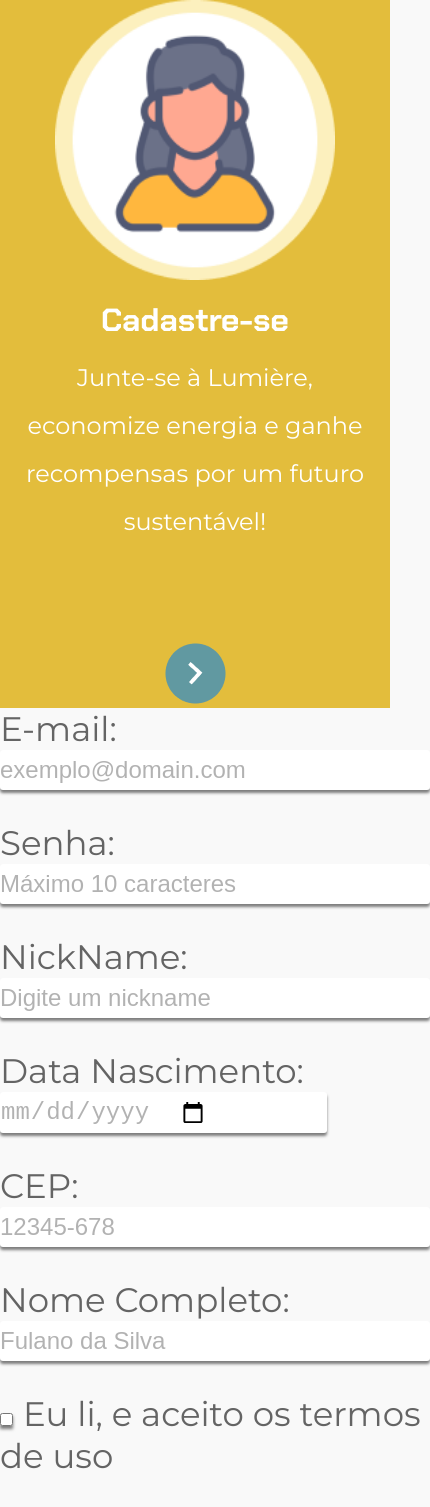
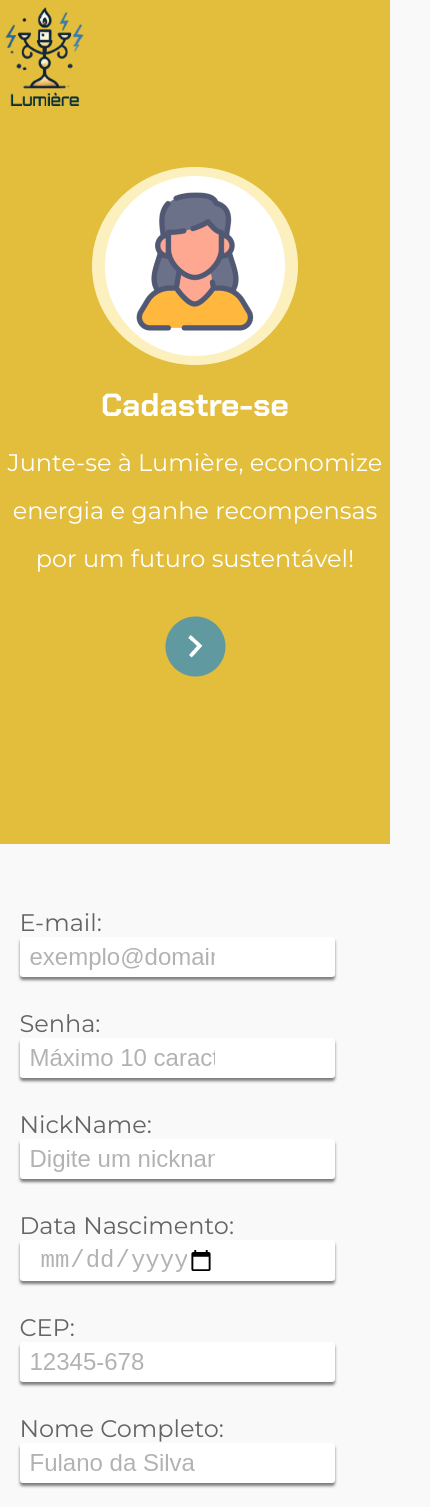
Before and after one commit to Laura-Cintra/Lumiere, a Next.js app: page /cadastro in a window 390 px wide. Shown: the top 1507 px of the page, 430 px wide, since content can reach past the window. Built offline with nearby package versions, Linux system fonts and the light colour scheme.

Commit message:
update responsividade

```diff
--- a/src/app/cadastro/page.tsx
+++ b/src/app/cadastro/page.tsx
@@ -8,6 +8,7 @@
 import Image from 'next/image'
 import { CadastroProps } from '@/types'
 import { useRouter } from 'next/navigation'
+import Link from 'next/link'
 
 
 export default function Cadastro() {
@@ -64,13 +65,15 @@
 	<DivCadastro>
 
 		<DivCadastroEsq>
-			{/* <div className='logo'>
-				<Image src={logo_certa} alt='Logo Lumiere'/>
-			</div> */}
+			<div className='logo'>
+				<Link href={"/"}>
+					<Image src={logo_certa} alt='Logo Lumiere'/>
+				</Link>
+			</div>
 			<Image src={perfil_logo} alt='Ícone de uma mulher em estilo cartoon' className='image'/>
 			<h2>Cadastre-se</h2>
 			<p>Junte-se à Lumière, economize energia e ganhe recompensas por um futuro sustentável!</p>
-			<button><Image src={btn_seta} alt='Botão de um círculo com uma seta para direita'/></button>
+			<Image src={btn_seta} alt='Botão de um círculo com uma seta para direita'/>
 		</DivCadastroEsq>
 		<DivCadastroDir>
 			<form onSubmit={handleSubmit}>
--- a/src/app/login/page.tsx
+++ b/src/app/login/page.tsx
@@ -76,6 +76,11 @@
 				<Link className='cadastro_link' href={"/cadastro"}>Ainda não tem uma conta? Cadastre-se</Link>
 			</form>
 		</div>
+		{/* <Modal open={open} onClose={() => setOpen(false)}>
+			<div className="text-center w-56">
+				<h3 className="text-lg font-black text-gray-800">Excluir Produto?</h3>
+			</div>
+		</Modal> */}
 	</DivLogin>
   )
 }
--- a/src/styles/styled.ts
+++ b/src/styles/styled.ts
@@ -1019,32 +1019,34 @@
     font-family: "Montserrat", sans-serif;
     justify-content: space-between;
     background-color: #F9F9F9;
-    max-height: 100vh;
-
-
-    @media screen and (max-width: 1024px){
-
-    }
-
+    min-height: 100vh;
     @media (max-width: 800px) {
         flex-direction: column;
+        row-gap: 2rem;
     }
 `
 
 export const DivCadastroEsq = styled.div`
     background-color: #E3BD3C;
-    height: 100vh;
     display: flex;
     flex-direction: column;
     align-items: center;
     justify-content: center;
     color: white;
     max-width: 40%;
-    padding: 0px 24px;
+    min-height: 100vh;
+    padding: 10rem 0px;
+    .logo img {
+        max-width: 90px;
+        max-height: 110px;
+        position: absolute;
+        left: 0;
+        top: 0;
+    }
 
     .image{
-        min-height: 280px;
-        min-width: 280px;
+        max-height: 280px;
+        max-width: 280px;
     }
 
     h2 {
@@ -1058,7 +1060,7 @@
         font-size: 2rem;
         text-align: center;
         line-height: 3rem;
-        padding-bottom: 6rem;
+        padding-bottom: 2rem;
     }
 
     button{
@@ -1067,8 +1069,8 @@
     }
 
 
-    @media screen and (max-width: 1024px){
-        max-width: 30%;
+    @media screen and (max-width: 1200px){
+        max-width: 40%;
         h2 {
             font-size: 2rem;
         }
@@ -1078,7 +1080,7 @@
         }
     }
     @media (max-width: 800px){
-        min-width: 100vw
+       min-width: 100vw;
     }
 
 `
@@ -1107,6 +1109,8 @@
         box-shadow: 0px 3px 3px rgba(0, 0, 0, 0.5);
         padding: 6px 120px 6px 0px;
         font-size: 24px;
+        text-indent: 10px;
+        max-width: 90%;
     }
     ::placeholder {
         color: rgba(0, 0, 0, 0.3);
@@ -1131,6 +1135,24 @@
         background-color: white;
         border: 2px solid #E3BD3C;
         color: #E3BD3C;
+    }
+
+    @media screen and (max-width: 1200px) {
+        padding: 0px 10px;
+        form label {
+            font-size: 28px;
+        }
+    }
+
+    @media screen and (max-width: 800px) {
+        margin-top: 2rem;
+        form {
+            max-width: 90vw;
+            text-align: start;
+        }
+        form label {
+            font-size: 1.5rem;
+        }
     }
 
 `
```
